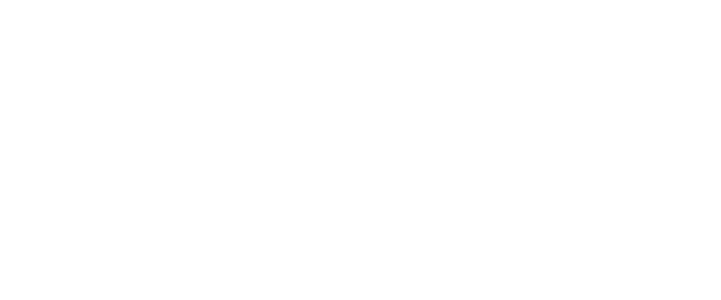
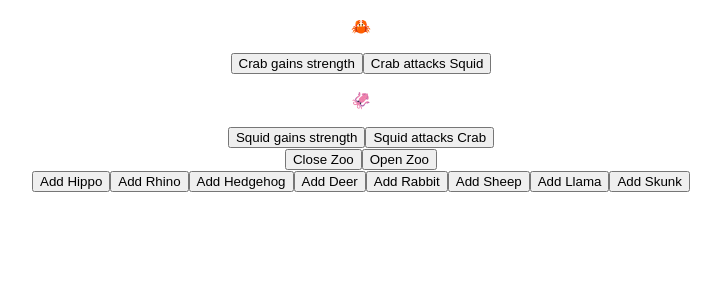
Before and after one commit to ari-harlem-caballero/React-Scratch-busy-zoo, a React (Create React App) app: page / in a window 1280 px wide. Shown: the top 300 px of the page, without its empty margins (279-1000 px from the left). Built offline with nearby package versions, Linux system fonts and the light colour scheme.

Commit message:
added HTML elements

```diff
--- a/src/App.js
+++ b/src/App.js
@@ -9,9 +9,38 @@
 
   return (
     <div className="App">
-      {/* fight */}
-      {/* sign */}
-      {/* parade */}
+      <section className='fight'>
+        <div className='crab'>
+          <p>🦀</p>
+          <button>Crab gains strength</button>
+          <button>Crab attacks Squid</button>
+        </div>
+        <div className='squid'>
+          <p>🦑</p>
+          <button>Squid gains strength</button>
+          <button>Squid attacks Crab</button>
+        </div>
+      </section>
+
+      <section className='sign'>
+        <div>
+          <button>Close Zoo</button>
+          <button>Open Zoo</button>
+        </div>
+      </section>
+
+      <section className='parade'>
+        <div>
+          <button>Add Hippo</button>
+          <button>Add Rhino</button>
+          <button>Add Hedgehog</button>
+          <button>Add Deer</button>
+          <button>Add Rabbit</button>
+          <button>Add Sheep</button>
+          <button>Add Llama</button>
+          <button>Add Skunk</button>
+        </div>
+      </section>
     </div>
   );
 }
```
